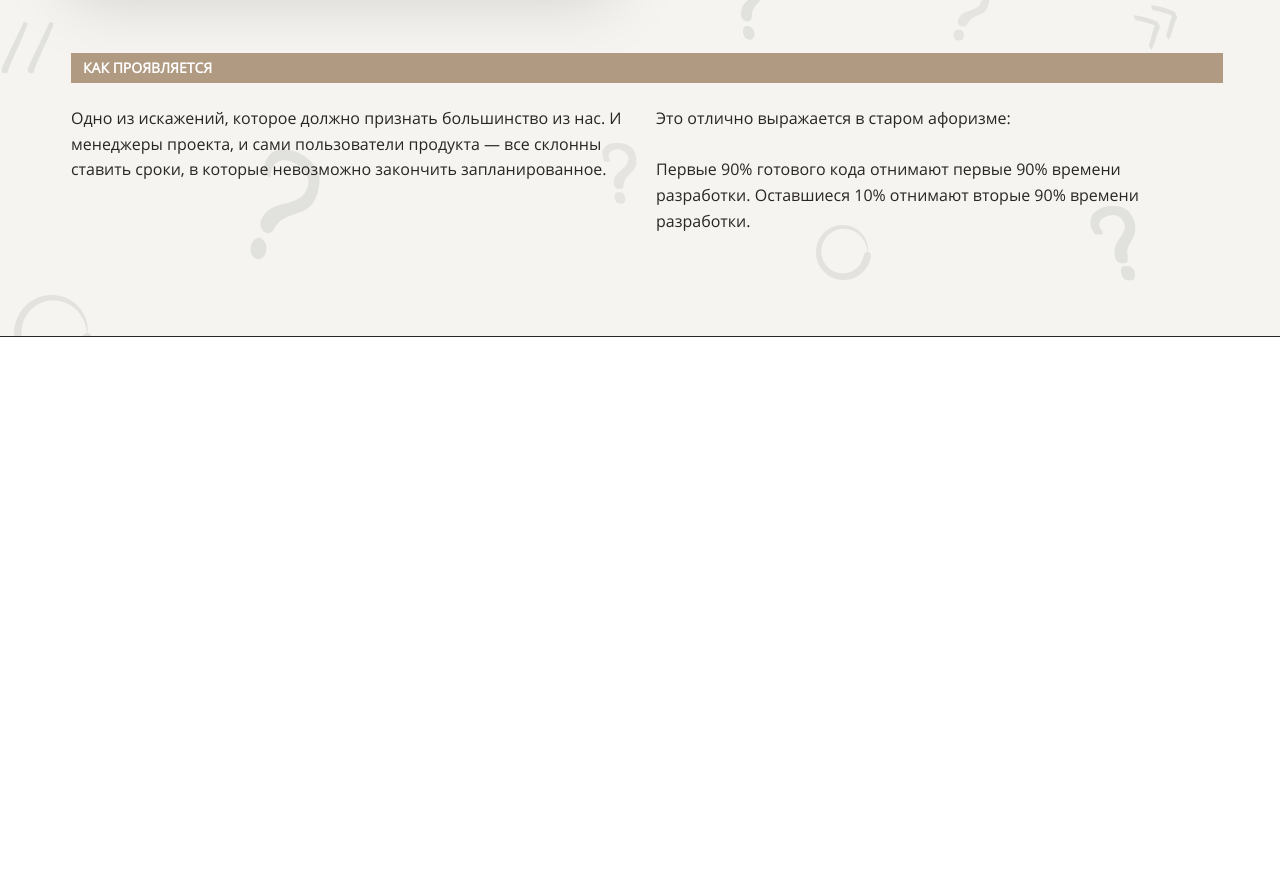
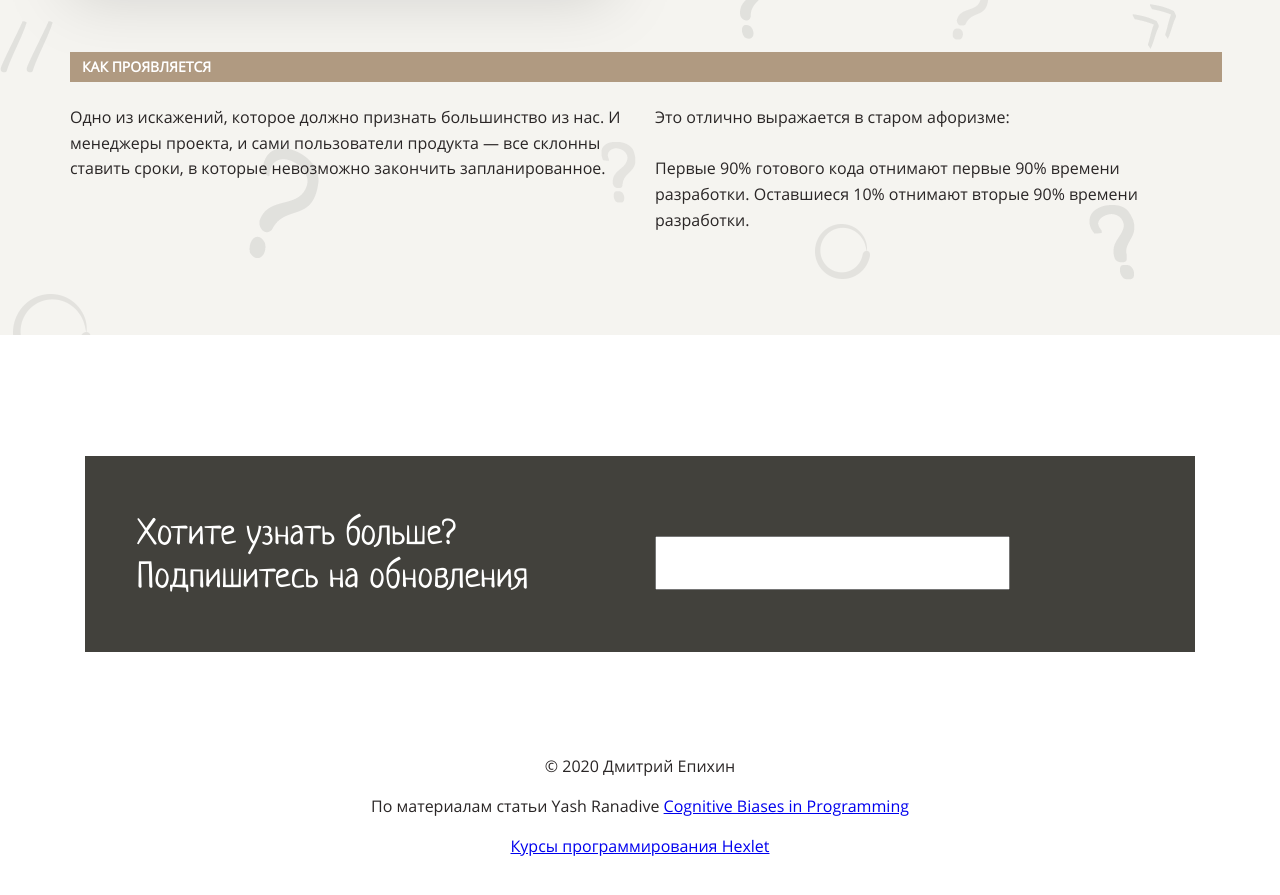
Before and after one commit to Ingo-o/layout-designer-project-lvl1, a website: page src/index.html in a window 1280 px wide. Shown: the part 6699-7594 px from the top of the page. Before the commit the page ends 7036 px from the top, so only its background shows below. Drawn offline with Linux system fonts and the light colour scheme.

Commit message:
working on footer (seventh step)

```diff
--- a/src/index.html
+++ b/src/index.html
@@ -143,6 +143,14 @@
     </section>
     <!-- FOOTER -->
     <footer>
+      <div class="mail-form">
+        <h3 class="footer-title">Хотите узнать больше?</br>Подпишитесь на обновления</h3>
+        <input class="mail-input-field" type="text" size="30">
+      </div>
+      <p class="footer-text">© 2020 Дмитрий Епихин</br>
+        По материалам статьи Yash Ranadive <a href="https://medium.com/hackernoon/cognitive-biases-in-programming-5e937707c27b">Cognitive Biases in Programming</a></br>
+        <a href="https://ru.hexlet.io/my">Курсы программирования Hexlet</a>
+      </p>
     </footer>
   </body>
 </html>
--- a/src/styles/style.css
+++ b/src/styles/style.css
@@ -6,8 +6,6 @@ body {
   margin-left: -720px;
   margin-top: 0;
   margin-bottom: 0;
-
-  border: 1px solid; /** For dev only **/
 
   font-family: "Open Sans", sans-serif;
   font-size: 16px;
@@ -338,3 +336,45 @@ section {
   width: 1140px;
   color: white;
 }
+
+/** FOOTER **/
+footer {
+  position: relative;
+  height: 600px;
+}
+
+.mail-form {
+  position: absolute;
+  height: 196px;
+  width: 1110px;
+  left: 165px;
+  top: 105px;
+
+  background: #42413c;
+}
+
+.mail-input-field {
+  position: absolute;
+  left: 570px;
+  top: 80px;
+  height: 20px;
+  padding: 15px;
+  font-size: 17px;
+}
+
+.footer-title {
+  position: absolute;
+  left: 52px;
+  top: 58px;
+  margin: 0;
+  color: white;
+  font-size: 36px;
+}
+
+.footer-text {
+  text-align: center;
+  position: relative;
+  top: 395px;
+
+  line-height: 2.5em;
+}
```
